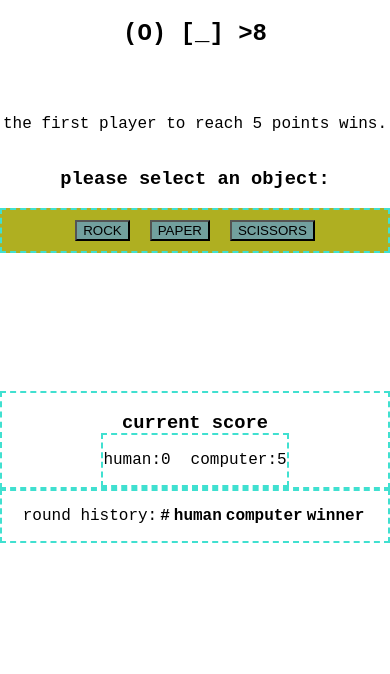
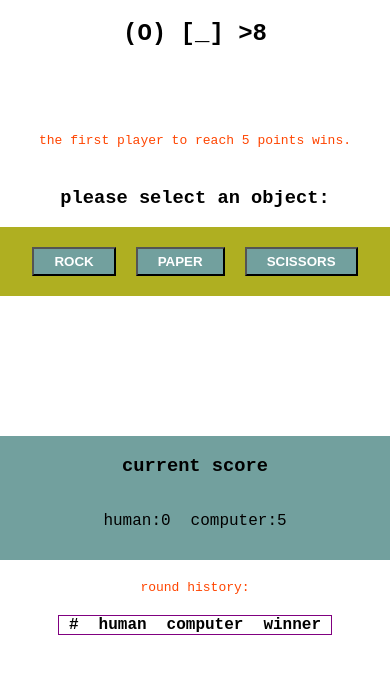
Before and after one commit to joanna-laurel/rock-paper-scissors, a plain HTML site: page index.html in a window 390 px wide. Drawn offline with Linux system fonts and the light colour scheme.

Commit message:
Add colors and basic formatting
Page items are reasonably positioned and there is a sort of orange-red,
olive green, and dusty turquoise color scheme going on that I like.

Definitely room for more to be done but it's actually pretty cute and
looks great on mobile. For some reason when it loads in my browser most
of the viewport is the main divs stretching out in long horizontal bands
with the whole thing gathered toward the top of the screen while the
other content is tiny in the middle of the screen -- and the same is
true for iPad previews. Need to figure out what's going on with that.
Everything else style-wise at this point is just tweaking and playing
around with stuff.

```diff
--- a/styles.css
+++ b/styles.css
@@ -11,25 +11,60 @@ body {
 
 h1 {}
 
-h3 {}
+h3 {
+
+}
 
 button {
-    margin: 10px;
+    margin: 20px 10px;
+    padding: 5px 20px;
     background-color: rgb(114, 160, 158);
+    color: white;
+    font-weight: bold;
 }
 
 button :hover {
     background-color: rgb(39, 95, 64);
 }
 
-p {}
+p {
+    margin-bottom: 30px;
+}
 
 div {
     display: flex;
     justify-content: center;
     align-items: center;
-    border: dashed turquoise 2pt;
 }
+
+table {
+    table-layout: fixed;
+    width: auto;
+    border-collapse: collapse;
+    border: 1px solid purple;
+}
+
+thead th:nth-child(1) {
+    width: 4%
+}
+
+thead th:nth-child(2) {
+    width: 32%
+}
+
+thead th:nth-child() {
+    width: 32%
+}
+
+thead th:nth-child() {
+    width: 32%
+}
+
+td, th {
+    text-align: left;
+    padding: 0px 10px;
+}
+
 
 
 /*IDs in order they appear in html*/
@@ -49,18 +84,36 @@ div {
 
 #scoreDiv {
     flex-direction: column;
+    align-items: center;
+    background-color: rgb(114, 160, 158);
 }
 
 #innerScoreDiv {
-    margin-top: -20px;
+
 }
 
 #humanScoreDisplay {
     margin-right: 20px;
 }
 
+#tableDiv {
+    flex-direction: column;
+}
+
 
 /*classes*/
+
+.smallText {
+    font-size: small;
+    color: orangered;
+    margin: 20px 0px;
+}
+
+.objectRevealed {
+    color: orangered;
+    font-weight: bold;
+    font-size: large;
+}
 
 .gameOverDiv {
     flex-direction: column;
```
